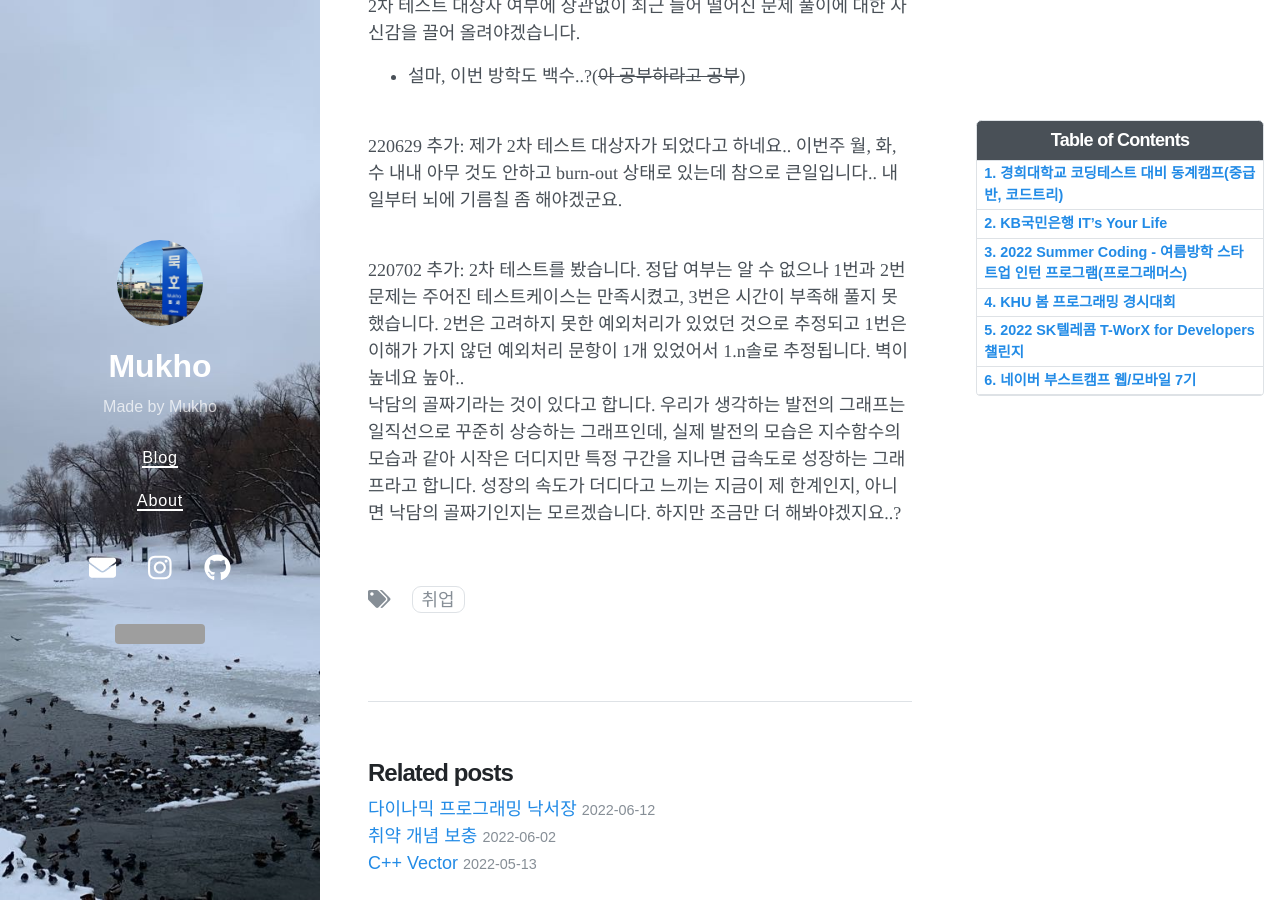
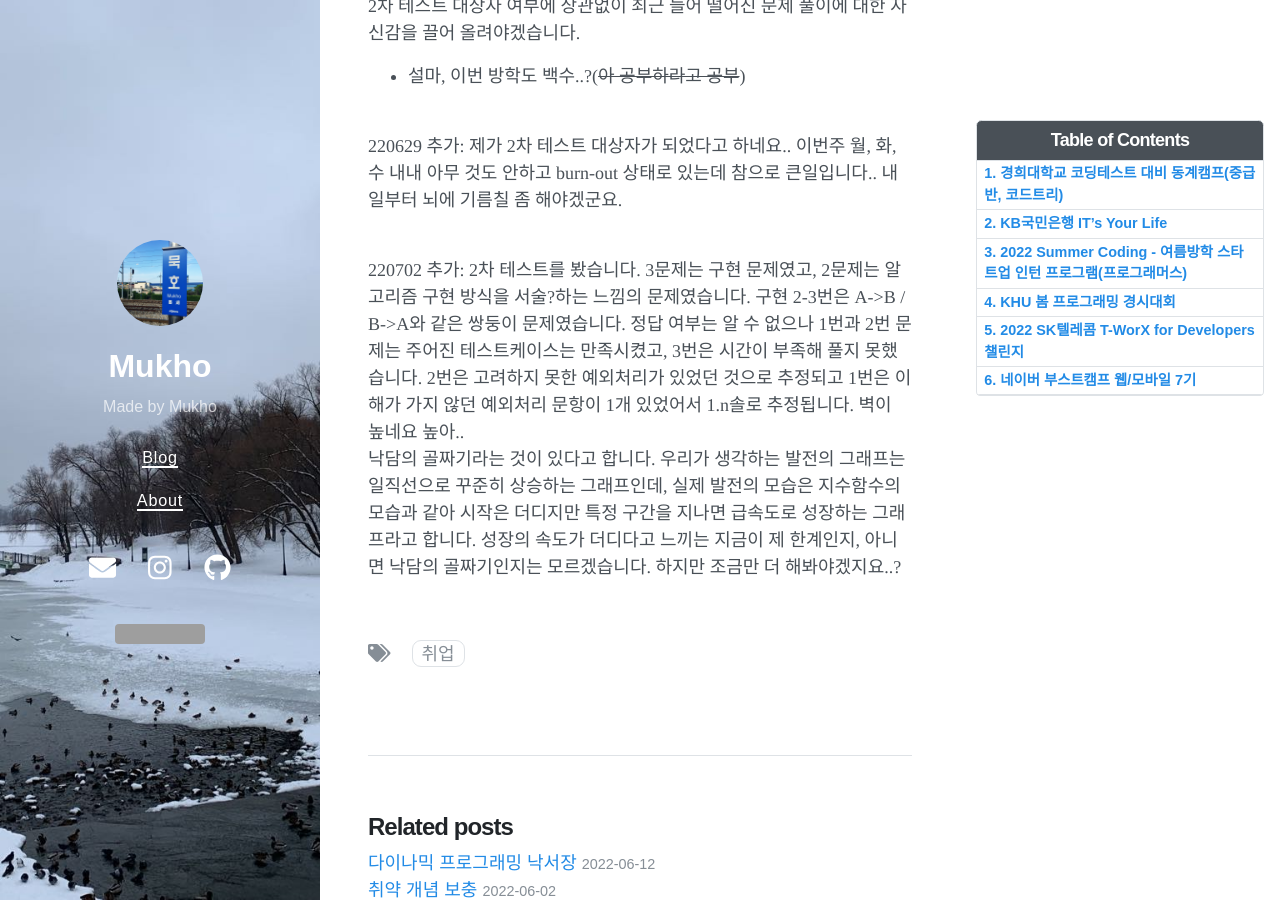
Before and after one commit to mukhoplus/mukhoplus.github.io, a Jekyll site: the page built from _posts/2022-06-08-묵호씨의 취업 도전기.md, in a window 1280 px wide and 900 px high, scrolled down 3517 px. Built offline with Jekyll 4.4.1, drawn with Linux system fonts in a browser that asks for light colours; nearby versions of some CDN libraries; comment, search, counter and statistics services are not loaded; grey boxes are pictures that could not be loaded.

```diff
--- a/_posts/2022-06-08-묵호씨의 취업 도전기.md
+++ b/_posts/2022-06-08-묵호씨의 취업 도전기.md
@@ -47,5 +47,5 @@ toc:  true
 
 220629 추가: 제가 2차 테스트 대상자가 되었다고 하네요.. 이번주 월, 화, 수 내내 아무 것도 안하고 burn-out 상태로 있는데 참으로 큰일입니다.. 내일부터 뇌에 기름칠 좀 해야겠군요.<br><br>
 
-220702 추가: 2차 테스트를 봤습니다. 정답 여부는 알 수 없으나 1번과 2번 문제는 주어진 테스트케이스는 만족시켰고, 3번은 시간이 부족해 풀지 못했습니다. 2번은 고려하지 못한 예외처리가 있었던 것으로 추정되고 1번은 이해가 가지 않던 예외처리 문항이 1개 있었어서 1.n솔로 추정됩니다. 벽이 높네요 높아..<br>
+220702 추가: 2차 테스트를 봤습니다. 3문제는 구현 문제였고, 2문제는 알고리즘 구현 방식을 서술?하는 느낌의 문제였습니다. 구현 2-3번은 A->B / B->A와 같은 쌍둥이 문제였습니다. 정답 여부는 알 수 없으나 1번과 2번 문제는 주어진 테스트케이스는 만족시켰고, 3번은 시간이 부족해 풀지 못했습니다. 2번은 고려하지 못한 예외처리가 있었던 것으로 추정되고 1번은 이해가 가지 않던 예외처리 문항이 1개 있었어서 1.n솔로 추정됩니다. 벽이 높네요 높아..<br>
 낙담의 골짜기라는 것이 있다고 합니다. 우리가 생각하는 발전의 그래프는 일직선으로 꾸준히 상승하는 그래프인데, 실제 발전의 모습은 지수함수의 모습과 같아 시작은 더디지만 특정 구간을 지나면 급속도로 성장하는 그래프라고 합니다. 성장의 속도가 더디다고 느끼는 지금이 제 한계인지, 아니면 낙담의 골짜기인지는 모르겠습니다. 하지만 조금만 더 해봐야겠지요..?<br><br>
```
